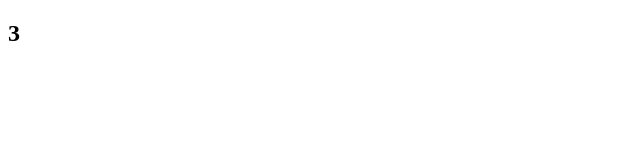
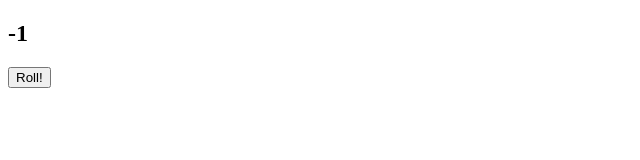
Before and after one commit to Tomocza/react-workshop, a React (Create React App) app: page / in a window 1280 px wide. Shown: the top 160 px of the page, without its empty margins (0-640 px from the left). Built offline with nearby package versions, Linux system fonts and the light colour scheme.

Commit message:
create DiceRoller component

```diff
--- a/src/App.jsx
+++ b/src/App.jsx
@@ -1,11 +1,20 @@
 // use nextId() to generate a new unique ID when needed
 import nextId from './generateId';
 import Dice from './components/Dice';
+import DiceRoller from './components/DiceRoller';
+import { useState } from 'react';
 
 function App() {
+  const [currentNumber, setCurrentNumber] = useState(-1);
+
+  const handleRoll = (num) => {
+    setCurrentNumber(num);
+  };
+
   return (
     <>
-      <Dice num={3} />
+      <Dice num={currentNumber} />
+      <DiceRoller onRoll={handleRoll} />
     </>
   );
 }
--- /dev/null
+++ b/src/components/DiceRoller.js
@@ -0,0 +1,11 @@
+import React from 'react';
+
+function DiceRoller({ onRoll }) {
+  return <button onClick={() => onRoll(getRandomInt(6) + 1)}>Roll!</button>;
+}
+
+function getRandomInt(max) {
+  return Math.floor(Math.random() * max);
+}
+
+export default DiceRoller;
```
